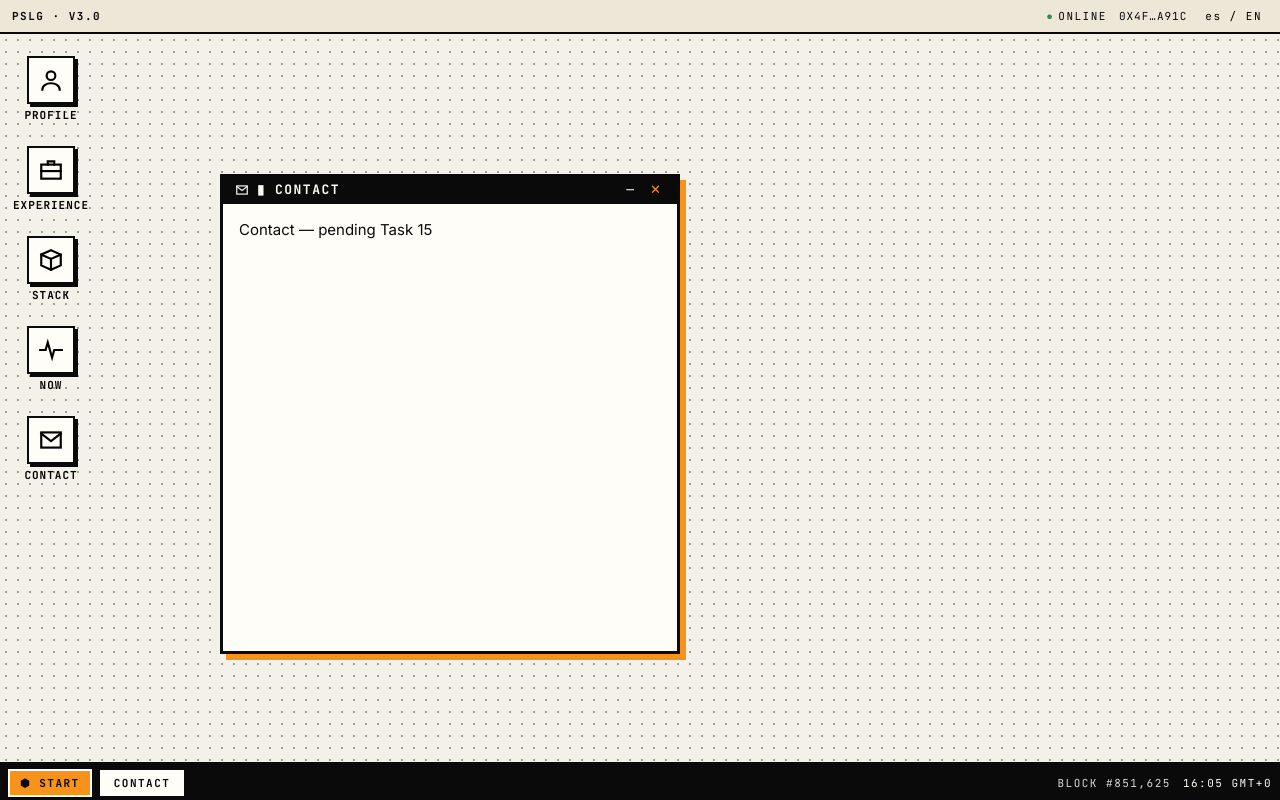
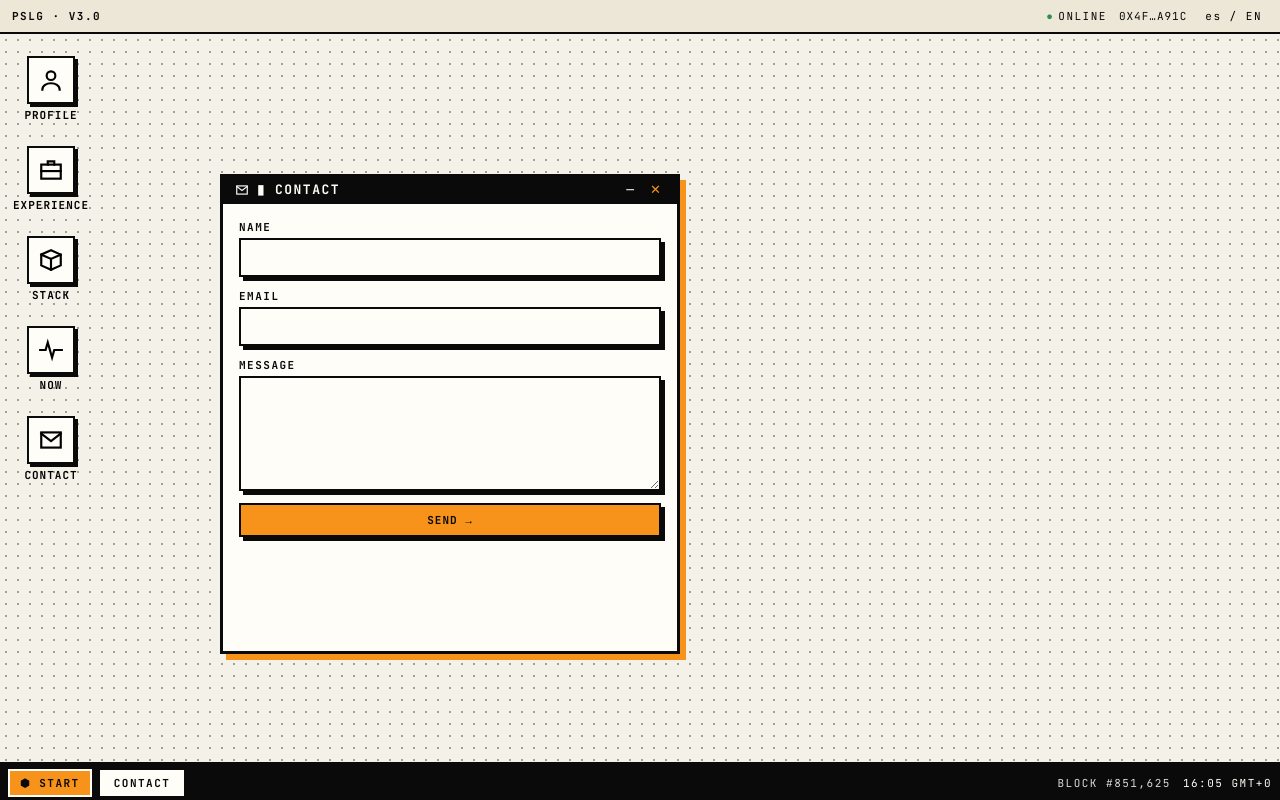
Before and after one commit to pslucianogomez/pslucianogomez-95, a React (Vite) app: page /contact in a window 1280 px wide. Built offline with nearby package versions, Linux system fonts and the light colour scheme; no server answers.

Commit message:
feat(contact): EmailJS form with ok/warn panels and live block badge

```diff
--- a/src/features/Contact/Contact.tsx
+++ b/src/features/Contact/Contact.tsx
@@ -1 +1,83 @@
-export const Contact = () => <div>Contact — pending Task 15</div>;
+import styled from 'styled-components';
+import { useState } from 'react';
+import emailjs from '@emailjs/browser';
+import { Button } from '../../ui/Button';
+import { Input, Textarea, Label } from '../../ui/Field';
+import { useLanguage } from '../../contexts/LanguageContext';
+import { getBlockNumber } from '../../ui/Taskbar';
+
+const Form = styled.form`
+  display: flex;
+  flex-direction: column;
+  gap: ${({ theme }) => theme.space['3']}px;
+`;
+
+const Notice = styled.div<{ $tone: 'ok' | 'warn' }>`
+  font-family: ${({ theme }) => theme.fontFamily.mono};
+  font-size: ${({ theme }) => theme.fontSize.sm};
+  letter-spacing: 1px;
+  text-transform: uppercase;
+  padding: ${({ theme }) => theme.space['2']}px;
+  border: ${({ theme }) => theme.border.thin};
+  box-shadow: ${({ theme }) => theme.shadow.base};
+  background: ${({ theme, $tone }) =>
+    $tone === 'ok' ? theme.colors.ok : theme.colors.warn};
+  color: ${({ theme }) => theme.colors.inkPaper};
+`;
+
+// EmailJS config — pulled from Vite env. Required:
+// VITE_EMAILJS_SERVICE_ID, VITE_EMAILJS_TEMPLATE_ID, VITE_EMAILJS_PUBLIC_KEY
+const SERVICE  = import.meta.env.VITE_EMAILJS_SERVICE_ID  as string | undefined;
+const TEMPLATE = import.meta.env.VITE_EMAILJS_TEMPLATE_ID as string | undefined;
+const PUBLIC   = import.meta.env.VITE_EMAILJS_PUBLIC_KEY  as string | undefined;
+
+export const Contact = () => {
+  const { t } = useLanguage();
+  const [name, setName] = useState('');
+  const [email, setEmail] = useState('');
+  const [message, setMessage] = useState('');
+  const [state, setState] = useState<'idle' | 'sending' | 'ok' | 'err'>('idle');
+  const [errorText, setErrorText] = useState('');
+
+  const onSubmit = async (e: React.FormEvent) => {
+    e.preventDefault();
+    if (!SERVICE || !TEMPLATE || !PUBLIC) {
+      setErrorText('EmailJS env vars missing'); setState('err'); return;
+    }
+    setState('sending');
+    try {
+      await emailjs.send(SERVICE, TEMPLATE, { from_name: name, reply_to: email, message }, { publicKey: PUBLIC });
+      setName(''); setEmail(''); setMessage('');
+      setState('ok');
+    } catch (err) {
+      setErrorText(err instanceof Error ? err.message : 'Unknown error');
+      setState('err');
+    }
+  };
+
+  return (
+    <Form onSubmit={onSubmit}>
+      <div>
+        <Label htmlFor="name">{t('contact.name')}</Label>
+        <Input id="name" value={name} onChange={(e) => setName(e.target.value)} required />
+      </div>
+      <div>
+        <Label htmlFor="email">{t('contact.email')}</Label>
+        <Input id="email" type="email" value={email} onChange={(e) => setEmail(e.target.value)} required />
+      </div>
+      <div>
+        <Label htmlFor="message">{t('contact.message')}</Label>
+        <Textarea id="message" rows={5} value={message} onChange={(e) => setMessage(e.target.value)} required />
+      </div>
+      <Button $variant="primary" type="submit" disabled={state === 'sending'}>
+        {state === 'sending' ? t('contact.sending') : t('contact.send')}
+      </Button>
+      {state === 'ok' && (
+        <Notice $tone="ok">{t('contact.success')} #{getBlockNumber().toLocaleString('en-US')}</Notice>
+      )}
+      {state === 'err' && (
+        <Notice $tone="warn">{t('contact.error')} {errorText && `· ${errorText}`}</Notice>
+      )}
+    </Form>
+  );
+};
```
Also changed, not shown: 2 other files (tests, documents, lock files or other folders).
